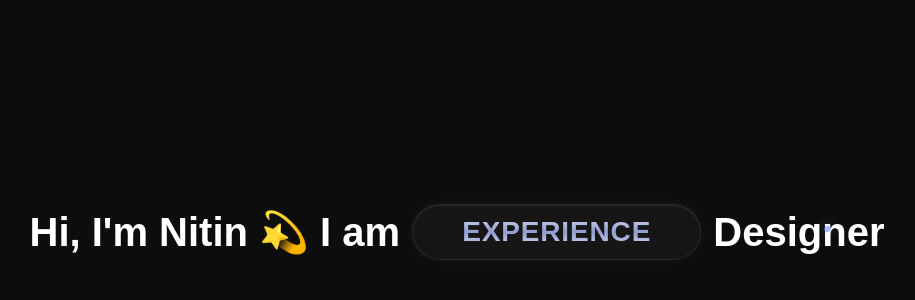
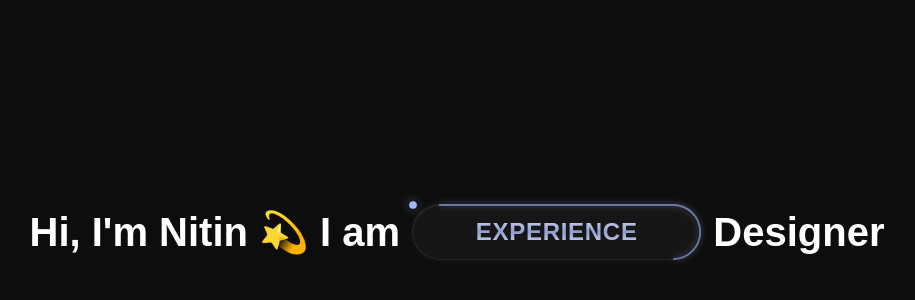
Before and after one commit to borgirnitin/animated-text, a Next.js app: page / in a window 1280 px wide. Shown: the part 168-468 px from the top of the page, without its empty margins (183-1098 px from the left). Built offline with nearby package versions, Linux system fonts and the light colour scheme; a web font is replaced by a local one.

Commit message:
Update index.js

```diff
--- a/pages/index.js
+++ b/pages/index.js
@@ -4,23 +4,34 @@ import { motion, AnimatePresence } from "framer-motion";
 export default function AnimatedHero() {
   const titles = useMemo(() => ["PRODUCT", "UX / UI", "EXPERIENCE", "INDUSTRIAL"], []);
   const [index, setIndex] = useState(0);
+  const [progress, setProgress] = useState(0);
 
   useEffect(() => {
-    const interval = setInterval(() => {
+    const titleInterval = setInterval(() => {
       setIndex((prev) => (prev + 1) % titles.length);
     }, 2000);
-    return () => clearInterval(interval);
+    return () => clearInterval(titleInterval);
   }, [titles.length]);
+
+  // Animate trail dot along border
+  useEffect(() => {
+    let frame = 0;
+    const animate = () => {
+      setProgress((prev) => (prev + 1) % 1000);
+      frame = requestAnimationFrame(animate);
+    };
+    frame = requestAnimationFrame(animate);
+    return () => cancelAnimationFrame(frame);
+  }, []);
+
+  const dashOffset = 1000 - progress;
 
   return (
     <>
       <style>{`
         @import url('https://fonts.googleapis.com/css2?family=General+Sans:wght@400;700&display=swap');
 
-        * {
-          box-sizing: border-box;
-        }
-
+        * { box-sizing: border-box; }
         body {
           margin: 0;
           font-family: 'General Sans', sans-serif;
@@ -31,24 +42,22 @@ export default function AnimatedHero() {
           position: relative;
           width: 13ch;
           height: 3.5rem;
-          padding: 0 1.25rem;
           border-radius: 9999px;
+          display: flex;
+          justify-content: center;
+          align-items: center;
           background: rgba(255, 255, 255, 0.04);
+          border: 1px solid rgba(255, 255, 255, 0.08);
           backdrop-filter: blur(8px);
           -webkit-backdrop-filter: blur(8px);
-          border: 1px solid rgba(255,255,255,0.08);
           box-shadow:
             inset 0 1px 1px rgba(255, 255, 255, 0.08),
             0 0 8px rgba(255, 255, 255, 0.06);
-          display: flex;
-          justify-content: center;
-          align-items: center;
-          overflow: visible;
         }
 
         .animated-text {
           font-weight: 600;
-          font-size: clamp(1.25rem, 3vw, 1.75rem);
+          font-size: 1.5rem;
           letter-spacing: 0.03em;
           background: linear-gradient(to bottom, #D4D8ED, #929ED1, #D4D8ED);
           -webkit-background-clip: text;
@@ -57,45 +66,30 @@ export default function AnimatedHero() {
           z-index: 2;
         }
 
-        .pill-svg {
+        .border-svg {
           position: absolute;
           top: 0;
           left: 0;
           width: 100%;
           height: 100%;
+          z-index: 3;
           overflow: visible;
-          z-index: 3;
+          pointer-events: none;
         }
 
-        .moving-dot {
-          fill: #f6f6f6;
-          filter: drop-shadow(0 0 6px #a2b7ff88);
+        .trail-path {
+          stroke: #a2b7ff88;
+          stroke-width: 2;
+          stroke-linecap: round;
+          stroke-dasharray: 1000;
+          fill: none;
+          filter: drop-shadow(0 0 4px #a2b7ffcc);
         }
 
-        .border-path {
-          stroke: transparent;
-          fill: none;
-        }
-
-        @keyframes moveAlong {
-          0% {
-            offset-distance: 0%;
-          }
-          100% {
-            offset-distance: 100%;
-          }
-        }
-
-        .dot-on-path {
-          offset-path: path("M 28,0 H 272 A 28,28 0 0 1 300,28 A 28,28 0 0 1 272,56 H 28 A 28,28 0 0 1 0,28 A 28,28 0 0 1 28,0 Z");
-          offset-rotate: 0deg;
-          animation: moveAlong 4s linear infinite;
-          position: absolute;
-          width: 6px;
-          height: 6px;
-          border-radius: 50%;
-          background: #a2b7ff;
-          box-shadow: 0 0 12px #a2b7ff88;
+        .glow-dot {
+          r: 4;
+          fill: #a2b7ff;
+          filter: drop-shadow(0 0 6px #a2b7ff88);
         }
       `}</style>
 
@@ -104,7 +98,6 @@ export default function AnimatedHero() {
         justifyContent: "center",
         alignItems: "center",
         height: "100vh",
-        width: "100%",
         padding: "2rem",
         fontFamily: "'General Sans', sans-serif",
         fontWeight: 700,
@@ -116,7 +109,6 @@ export default function AnimatedHero() {
         <span>Hi, I'm Nitin 💫 I am</span>
 
         <div className="pill-wrapper">
-          {/* Text Animation */}
           <AnimatePresence mode="wait">
             <motion.span
               key={titles[index]}
@@ -135,23 +127,28 @@ export default function AnimatedHero() {
             </motion.span>
           </AnimatePresence>
 
-          {/* Moving Glow Dot */}
-          <div className="dot-on-path" />
-
-          {/* Hidden SVG Path (for border reference) */}
-          <svg className="pill-svg" viewBox="0 0 300 56" preserveAspectRatio="none">
+          <svg className="border-svg" viewBox="0 0 300 56" preserveAspectRatio="none">
             <path
-              className="border-path"
-              d="
-                M 28,0
-                H 272
-                A 28,28 0 0 1 300,28
-                A 28,28 0 0 1 272,56
-                H 28
-                A 28,28 0 0 1 0,28
-                A 28,28 0 0 1 28,0 Z
-              "
+              d="M 28,0 H 272 A 28,28 0 0 1 300,28 A 28,28 0 0 1 272,56 H 28 A 28,28 0 0 1 0,28 A 28,28 0 0 1 28,0 Z"
+              className="trail-path"
+              strokeDashoffset={dashOffset}
             />
+            <circle
+              className="glow-dot"
+              r="3"
+            >
+              <animateMotion
+                dur="4s"
+                repeatCount="indefinite"
+                rotate="auto"
+              >
+                <mpath href="#movingPath" />
+                <path
+                  id="movingPath"
+                  d="M 28,0 H 272 A 28,28 0 0 1 300,28 A 28,28 0 0 1 272,56 H 28 A 28,28 0 0 1 0,28 A 28,28 0 0 1 28,0 Z"
+                />
+              </animateMotion>
+            </circle>
           </svg>
         </div>
 
```
